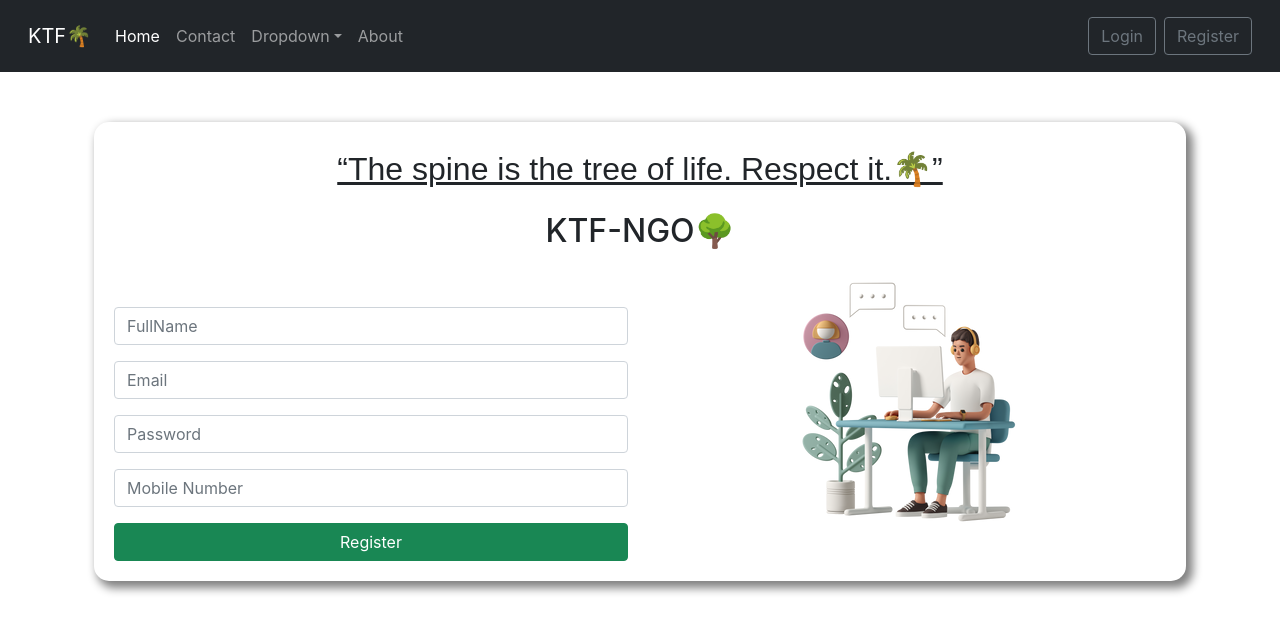
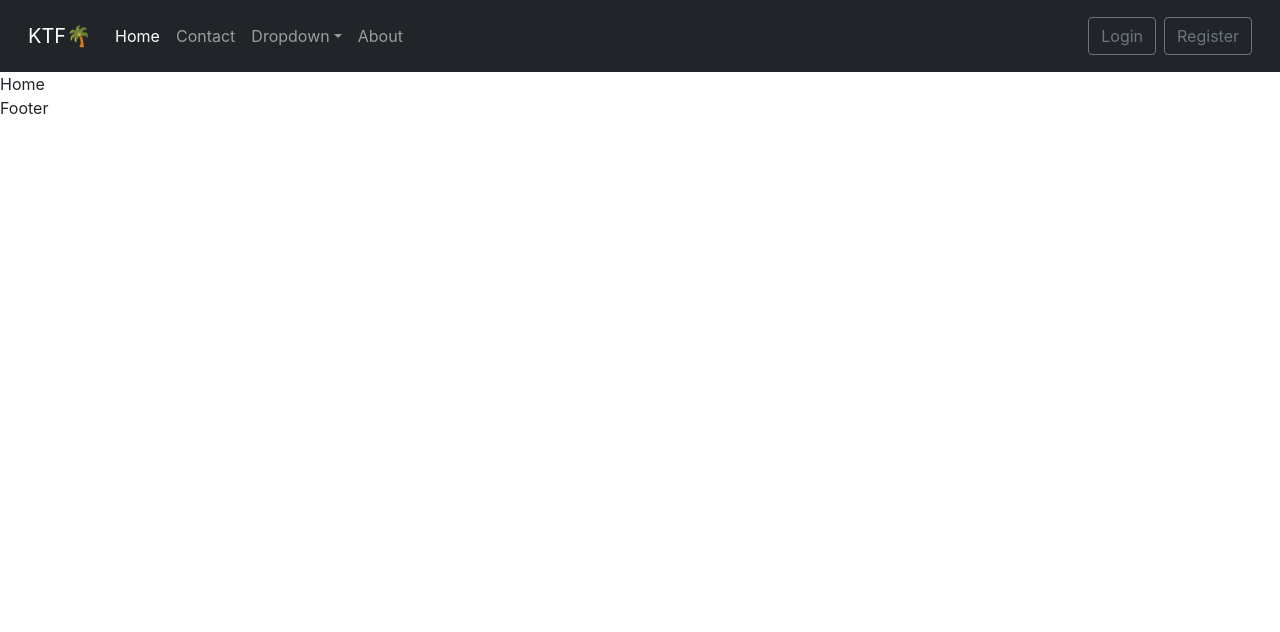
Before and after one commit to AnandShirbhaiyye/KTF-NGO, a React (Create React App) app in the folder client/: page / in a window 1280 px wide. Shown: the top 632 px of the page. Built offline with nearby package versions, Linux system fonts and the light colour scheme; the HTML template or start-up script is replaced by a standard one.

Commit message:
feat: added react-router-dom

```diff
--- a/client/package.json
+++ b/client/package.json
@@ -6,6 +6,7 @@
     "bootstrap": "^5.1.3",
     "react": "^18.0.0",
     "react-dom": "^18.0.0",
+    "react-router-dom": "^6.5.0",
     "react-scripts": "5.0.0"
   },
   "scripts": {
--- a/client/src/App.js
+++ b/client/src/App.js
@@ -1,15 +1,24 @@
-import './App.css';
-import Navbar from './components/Navbar/Navbar';
-import Register from './views/Register/Register';
+import "./App.css";
+import Navbar from "./components/Navbar/Navbar";
+import Login from "./views/Login/Login";
+import Register from "./views/Register/Register";
+import Home from "./views/Home/Home";
+import Footer from "./components/Footer/Footer";
+import { BrowserRouter, Routes, Route } from "react-router-dom";
 
 function App() {
   return (
-    <div>
-      <Navbar/>
-      <div className='container'>
-      <Register/>
-      </div>
-    </div>
+    <>
+      <BrowserRouter>
+        <Navbar />
+        <Routes>
+          <Route path="/" element={<Home />} />
+          <Route path="/register" element={<Register />} />
+          <Route path="/login" element={<Login />} />
+        </Routes>
+        <Footer />
+      </BrowserRouter>
+    </>
   );
 }
 
```
Also changed, not shown: 1 other file (tests, documents, lock files or other folders).
